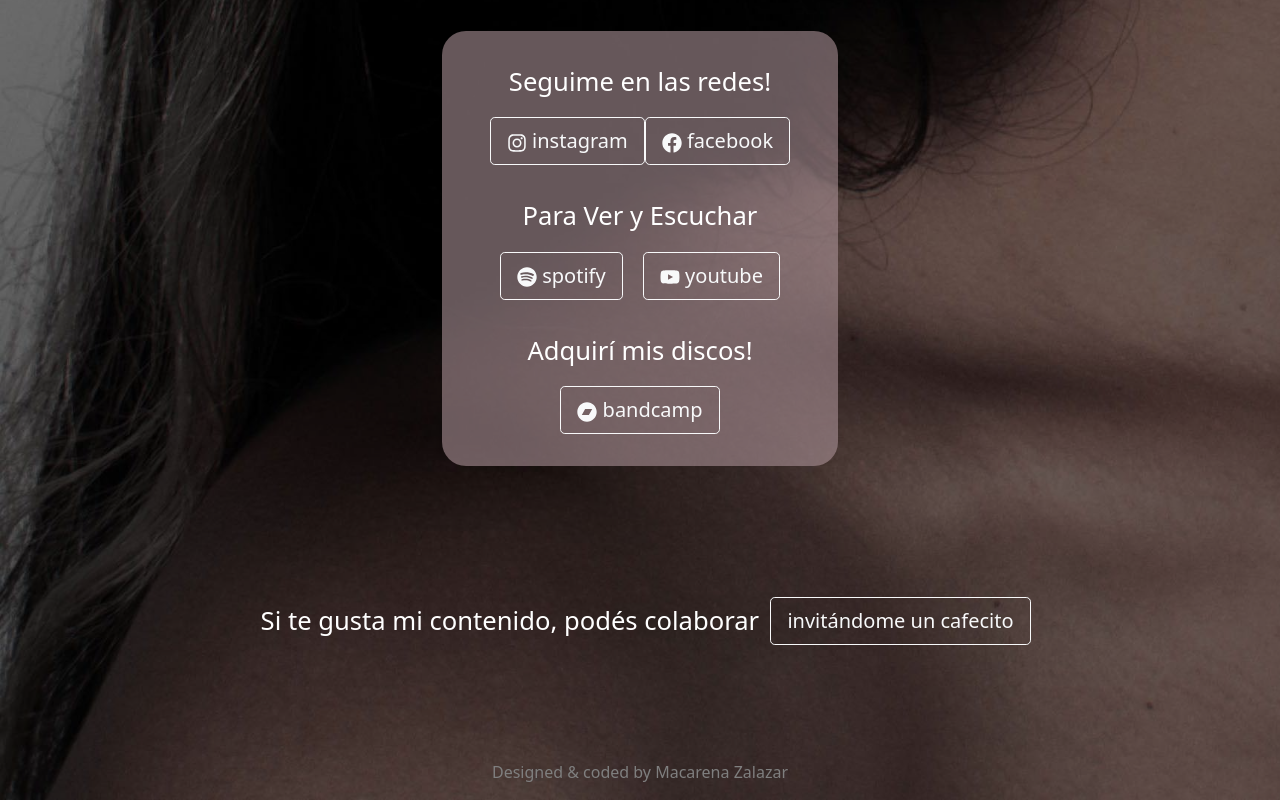
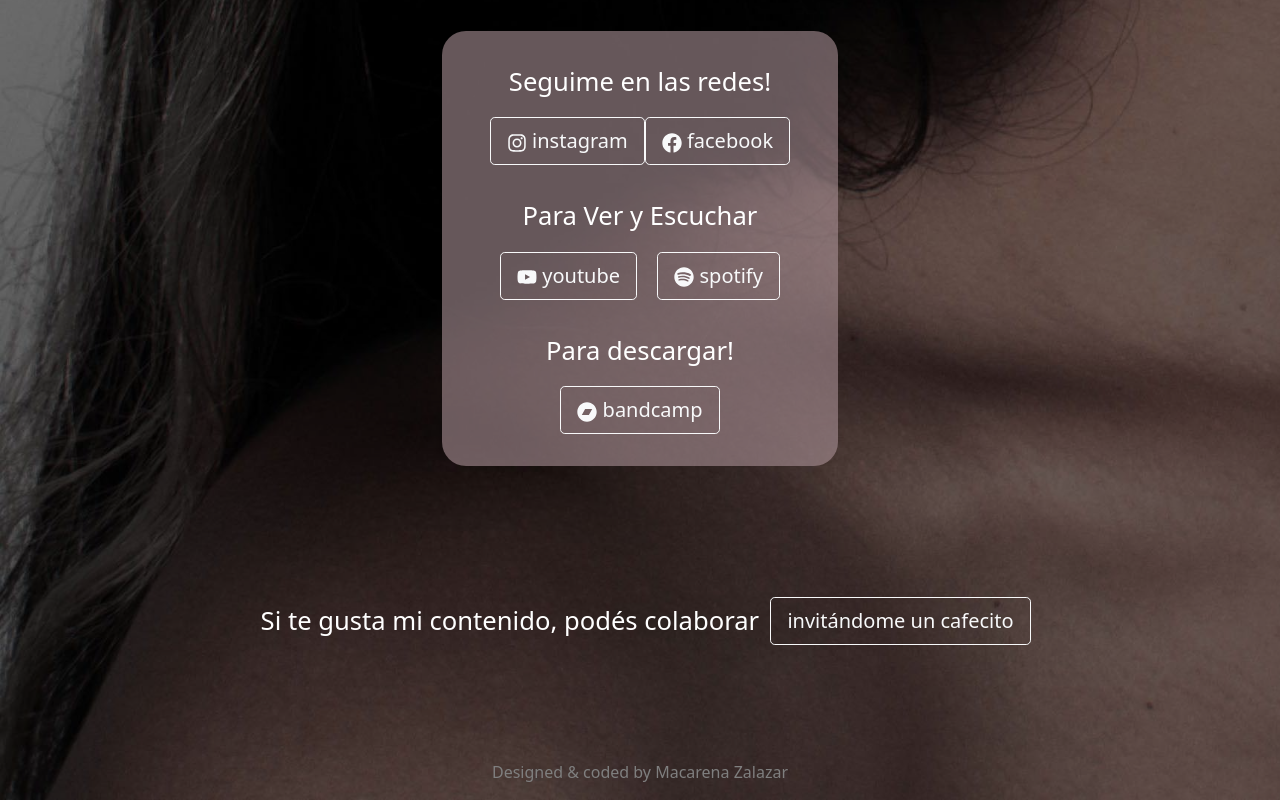
Before and after one commit to MacarenaZalazar/torapage, a React (Create React App) app: page / in a window 1280 px wide. Shown: the part 2059-2859 px from the top of the page. Built offline with nearby package versions, Linux system fonts and the light colour scheme; no server answers.

Commit message:
Update Links.jsx

```diff
--- a/src/components/Links.jsx
+++ b/src/components/Links.jsx
@@ -20,12 +20,12 @@ const Links = ({size}) => {
             <div className='separator'>
                 <p className='title'>Para Ver y Escuchar</p>
                 <div className='divs'>
+                <Button size={btnsize} variant='outline-light'  href={links.youtube}  target='_blank' rel="noreferrer"><FaYoutube/> youtube</Button>
                 <Button size={btnsize} variant='outline-light'  href={links.spotify} target='_blank' rel="noreferrer"> <FaSpotify/> spotify</Button>
-                <Button size={btnsize} variant='outline-light'  href={links.youtube}  target='_blank' rel="noreferrer"><FaYoutube/> youtube</Button>
                 </div>
             </div>
             <div className='separator'>
-                <p className='title'>Adquirí mis discos!</p>
+                <p className='title'>Para descargar!</p>
                 <div className='divs'>
                     <Button size={btnsize} variant='outline-light'  href={links.bandcamp} target='_blank' rel="noreferrer"> <FaBandcamp/> bandcamp</Button>
                 </div>
```
